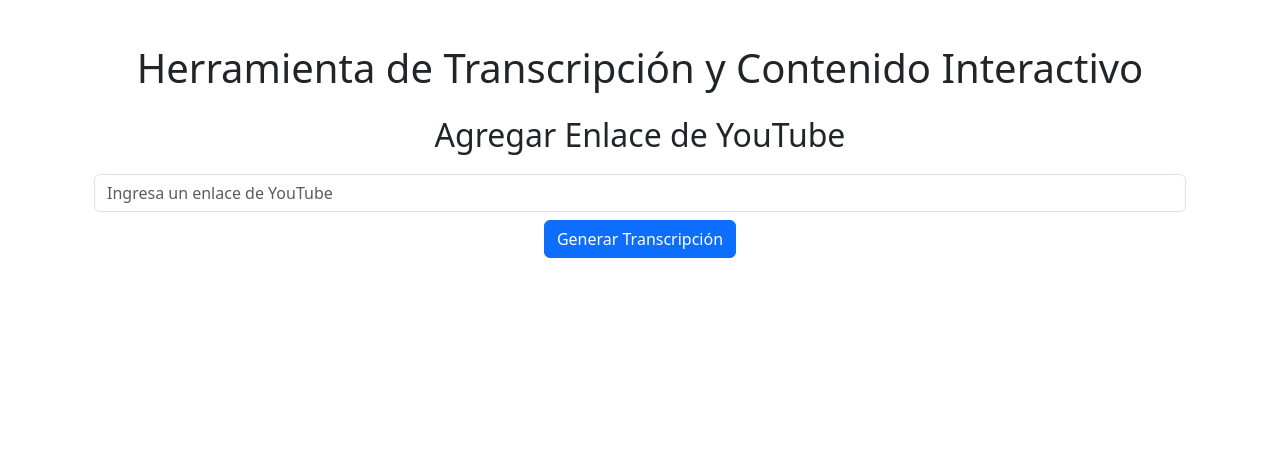
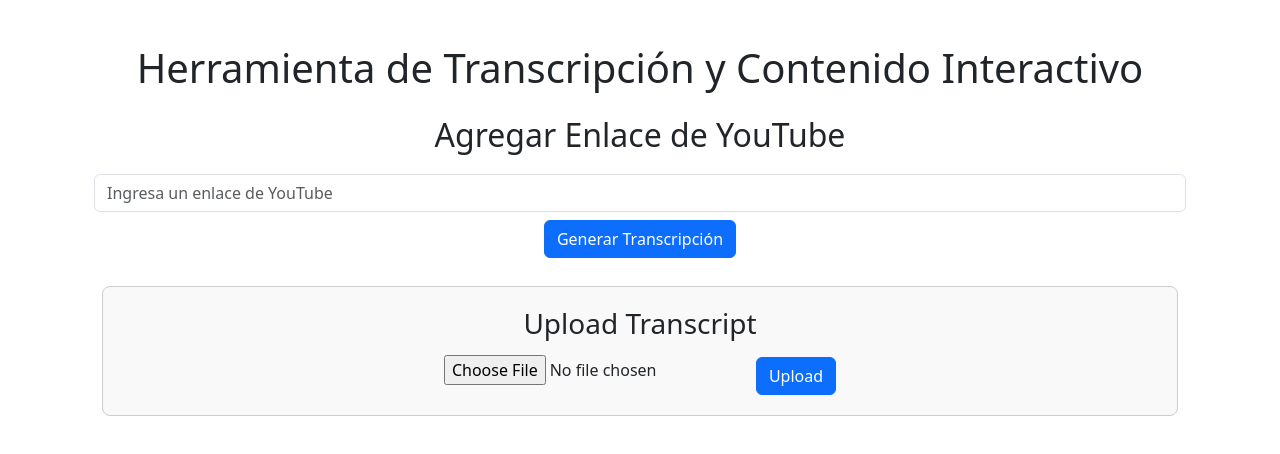
Before and after one commit to INOXBEAT/MOOC, a React (Create React App) app: page / in a window 1280 px wide. Shown: the top 454 px of the page. Built offline with nearby package versions, Linux system fonts and the light colour scheme.

Commit message:
creación del componente para subir archivos de trascripción y ajuste de interfaz principal

```diff
--- a/src/App.css
+++ b/src/App.css
@@ -23,3 +23,31 @@ pre {
   white-space: pre-wrap;
   word-wrap: break-word;
 }
+
+.transcript-uploader {
+  margin: 20px;
+  padding: 20px;
+  border: 1px solid #ccc;
+  border-radius: 8px;
+  background-color: #f9f9f9;
+}
+
+.transcript-uploader h2 {
+  margin-bottom: 15px;
+}
+
+.transcript-content {
+  margin-top: 20px;
+}
+
+.transcript-content h3 {
+  margin-bottom: 10px;
+}
+
+.transcript-content pre {
+  background-color: #eee;
+  padding: 15px;
+  border-radius: 5px;
+  white-space: pre-wrap; /* Mantiene los saltos de línea */
+  overflow-x: auto; /* Permite el desplazamiento horizontal si es necesario */
+}
--- a/src/App.js
+++ b/src/App.js
@@ -1,6 +1,6 @@
 import React, { useState } from 'react';
 import YouTubeInput from './components/YouTubeInput';
-import TranscriptDisplay from './components/TranscriptDisplay';
+import TranscriptUploader from './components/TranscriptUploader';
 import InteractiveContent from './components/InteractiveContent';
 import DownloadButton from './components/DownloadButton';
 import './App.css';
@@ -15,8 +15,17 @@ function App() {
     setTranscript('Transcripción generada automáticamente...');
   };
 
-  const handleEditTranscript = (newTranscript) => {
-    setTranscript(newTranscript);
+  const handleUploadTranscript = (uploadedTranscript) => {
+    const processedTranscript = processTranscript(uploadedTranscript);
+    setTranscript(processedTranscript);
+  };
+
+  const processTranscript = (text) => {
+    return text
+      .split('\n') // Divide el texto en líneas
+      .filter(line => !line.match(/^\d{2}:\d{2}:\d{2}/)) // Filtra las líneas que contienen tiempos
+      .join(' ') // Junta todo en una sola línea con un espacio entre las frases
+      .trim(); // Elimina espacios adicionales
   };
 
   const handleAddQuestion = (question) => {
@@ -34,9 +43,13 @@ function App() {
         <h1 className="text-center">Herramienta de Transcripción y Contenido Interactivo</h1>
       </header>
       <YouTubeInput onSubmit={handleSubmitUrl} />
+      <TranscriptUploader onUpload={handleUploadTranscript} />
       {transcript && (
         <>
-          <TranscriptDisplay transcript={transcript} onEdit={handleEditTranscript} />
+          <div className="transcript-display mt-4">
+            <h3>Transcripción:</h3>
+            <p>{transcript}</p> {/* Aquí se muestra la transcripción procesada */}
+          </div>
           <InteractiveContent questions={questions} onAdd={handleAddQuestion} />
           <DownloadButton onClick={handleDownload} />
         </>
--- /dev/null
+++ b/src/components/TranscriptUploader.js
@@ -0,0 +1,31 @@
+import React, { useState } from 'react';
+
+function TranscriptUploader({ onUpload }) {
+  const [file, setFile] = useState(null);
+
+  const handleFileChange = (event) => {
+    setFile(event.target.files[0]);
+  };
+
+  const handleUpload = () => {
+    const reader = new FileReader();
+    reader.onload = (e) => {
+      onUpload(e.target.result);
+    };
+    if (file) {
+      reader.readAsText(file);
+    }
+  };
+
+  return (
+    <div className="transcript-uploader">
+      <h3>Upload Transcript</h3>
+      <input type="file" accept=".txt,.xlsx,.docx" onChange={handleFileChange} />
+      <button onClick={handleUpload} className="btn btn-primary mt-2">
+        Upload
+      </button>
+    </div>
+  );
+}
+
+export default TranscriptUploader;
```
